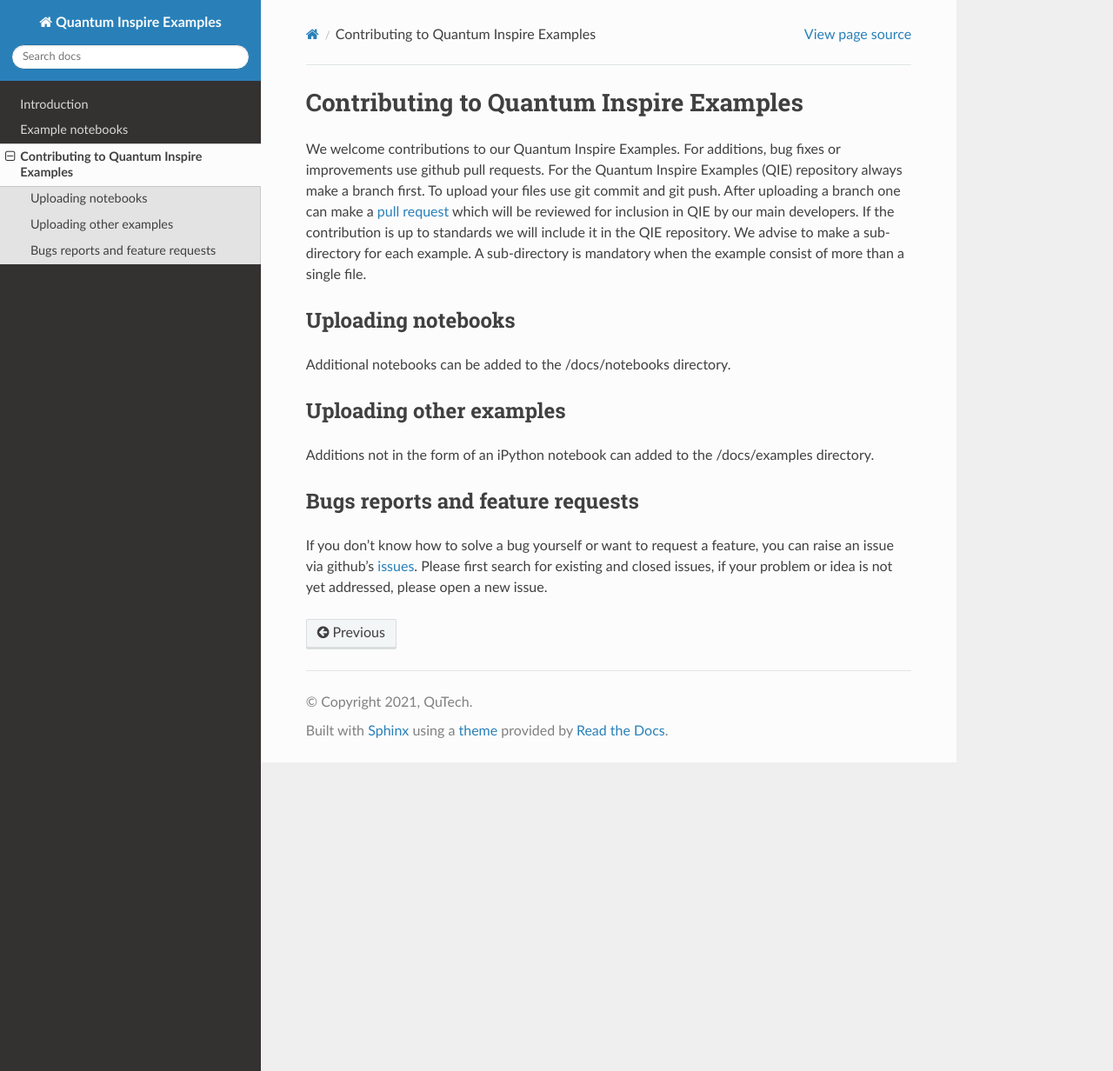
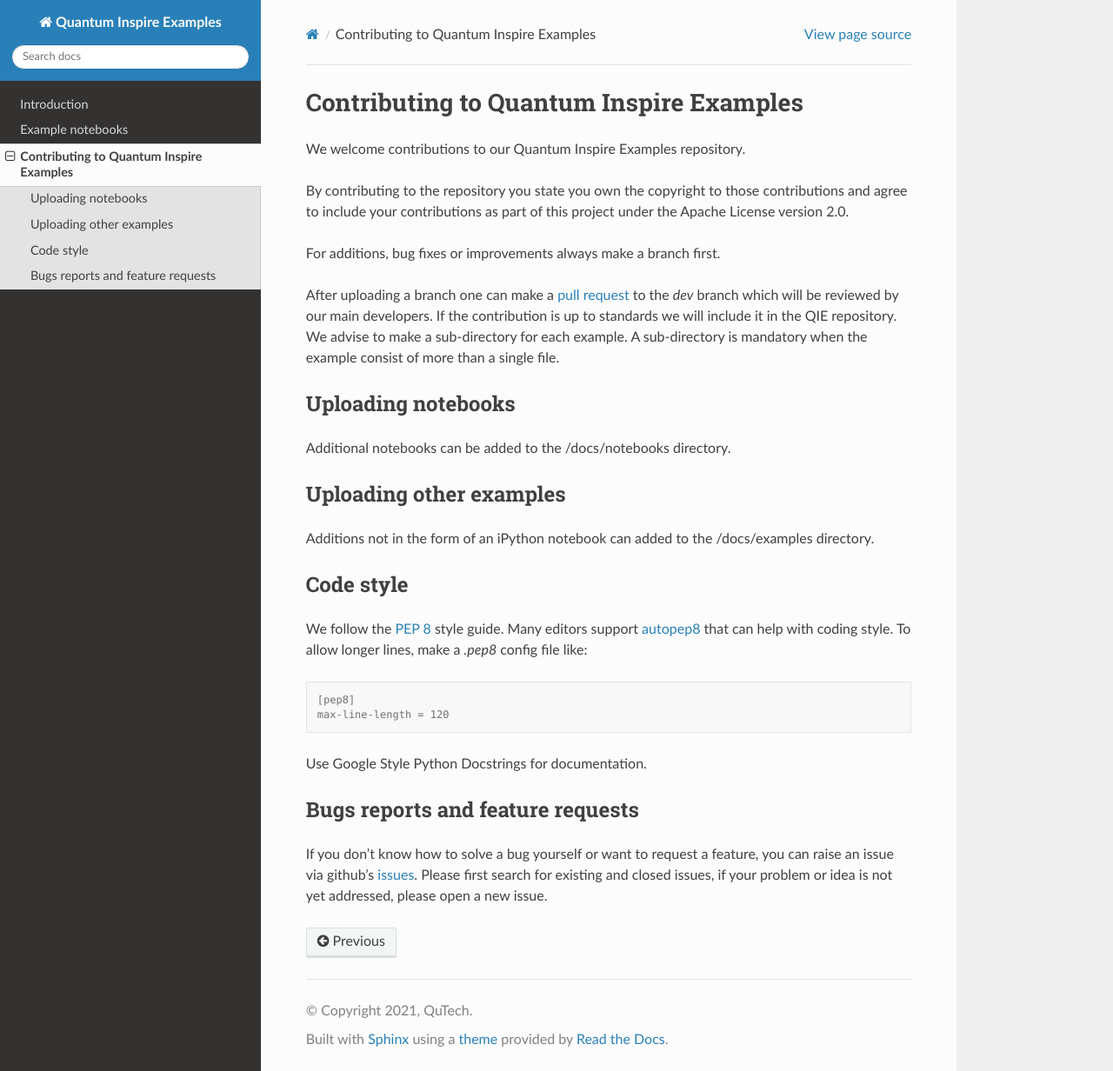
Before and after one commit to QuTech-Delft/quantum-inspire-examples, a Sphinx documentation site: the page built from docs/contributing.rst, in a window 1280 px wide and 1232 px high. Shown: the whole window at 87% size. Built offline with Sphinx 7.4.7 and the Read the Docs theme 2.0.0, drawn with Linux system fonts in a browser that asks for light colours.

Commit message:
review comments

```diff
--- a/docs/contributing.rst
+++ b/docs/contributing.rst
@@ -1,12 +1,15 @@
 Contributing to Quantum Inspire Examples
 ========================================
 
-We welcome contributions to our Quantum Inspire Examples. For additions, bug fixes or improvements use github pull
-requests. For the Quantum Inspire Examples (QIE) repository always make a branch first. To upload your files use git
-commit and git push. After uploading a branch one can make a
-`pull request <https://help.github.com/articles/about-pull-requests/>`_
-which will be reviewed for inclusion in QIE by our main developers. If the contribution is up to standards we will
-include it in the QIE repository.
+We welcome contributions to our Quantum Inspire Examples repository.
+
+By contributing to the repository you state you own the copyright to those contributions and agree to include your
+contributions as part of this project under the Apache License version 2.0.
+
+For additions, bug fixes or improvements always make a branch first.
+
+After uploading a branch one can make a `pull request <https://docs.github.com/en/github/collaborating-with-issues-and-pull-requests/proposing-changes-to-your-work-with-pull-requests>`_ to the `dev` branch which will be reviewed by our main developers.
+If the contribution is up to standards we will include it in the QIE repository.
 We advise to make a sub-directory for each example. A sub-directory is mandatory when the example consist of more
 than a single file.
 
@@ -20,9 +23,22 @@
 
 Additions not in the form of an iPython notebook can added to the /docs/examples directory.
 
+Code style
+----------
+
+We follow the `PEP 8 <https://www.python.org/dev/peps/pep-0008/>`_ style guide. Many editors support `autopep8 <https://pypi.python.org/pypi/autopep8>`_ that can help with coding style.
+To allow longer lines, make a `.pep8` config file like:
+
+.. code-block:: console
+
+    [pep8]
+    max-line-length = 120
+
+Use Google Style Python Docstrings for documentation.
+
 Bugs reports and feature requests
 ---------------------------------
 
 If you don't know how to solve a bug yourself or want to request a feature, you can raise an issue via github’s
-`issues <https://github.com/quantum-inspire-examples/issues>`_. Please first search for existing and closed issues,
+`issues <https://github.com/QuTech-Delft/quantum-inspire-examples/issues>`_. Please first search for existing and closed issues,
 if your problem or idea is not yet addressed, please open a new issue.
```
Also changed, not shown: CONTRIBUTING.md (+34 -1 lines), .pre-commit-config.yaml (added).
